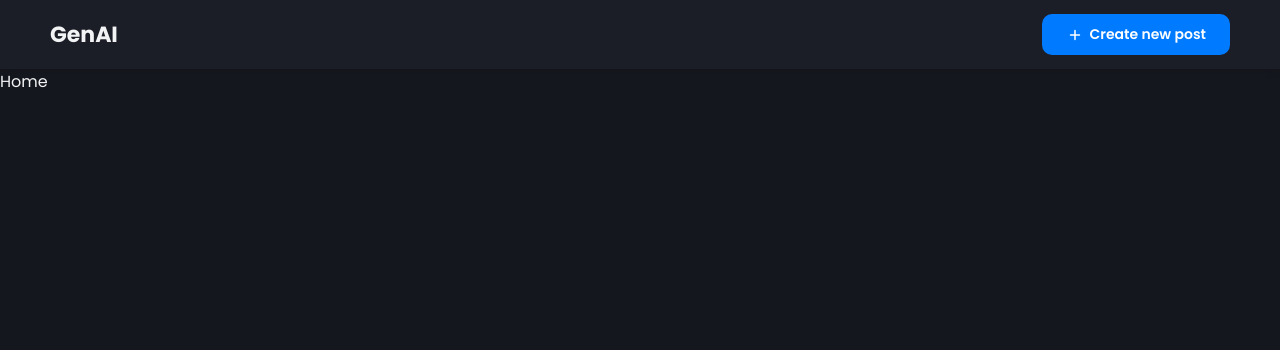
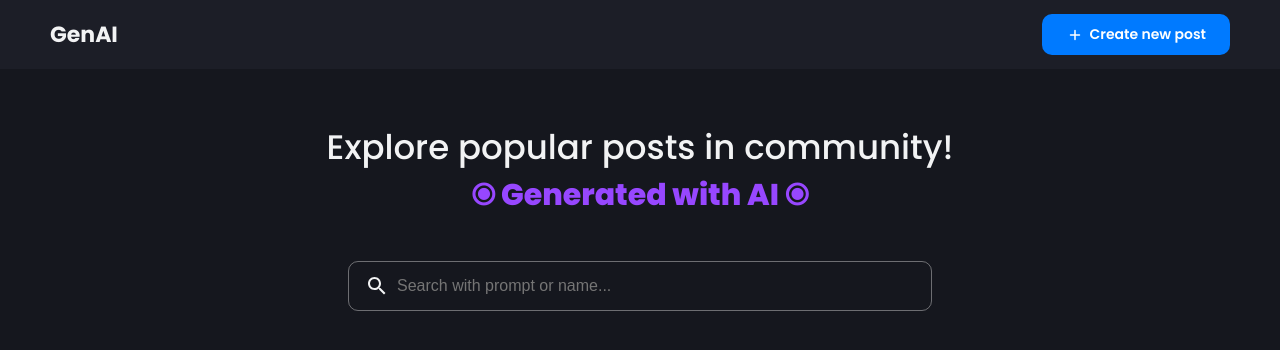
Before and after one commit to Subhransu02/dalle-clone, a React (Create React App) app in the folder client/: page / in a window 1280 px wide. Shown: the top 350 px of the page. Built offline with nearby package versions, Linux system fonts and the light colour scheme.

Commit message:
add search bar

```diff
--- /dev/null
+++ b/client/src/components/SearchBar.jsx
@@ -0,0 +1,41 @@
+import React from "react";
+import styled from "styled-components";
+import { SearchOutlined } from "@mui/icons-material";
+
+const SearchBarContainer = styled.div`
+  display: flex;
+  border: 1px solid ${({ theme }) => theme.text_secondary + 90};
+  color: ${({ theme }) => theme.text_primary};
+  align-items: center;
+  gap: 6px;
+  padding: 12px 16px;
+  border-radius: 10px;
+  width: 90%;
+  max-width: 550px;
+  @media (max-width: 768px) {
+    padding: 10px 10px;
+  }
+`;
+
+const SearchBar = () => {
+  return (
+    <SearchBarContainer>
+      <SearchOutlined />
+      <input
+        type="text"
+        placeholder="Search with prompt or name..."
+        style={{
+          border: "none",
+          outline: "none",
+          background: "transparent",
+          color: "inherit",
+          fontSize: "16px",
+          fontWeight: 500,
+          width: "100%",
+        }}
+      />
+    </SearchBarContainer>
+  );
+};
+
+export default SearchBar;
--- a/client/src/pages/Home.jsx
+++ b/client/src/pages/Home.jsx
@@ -1,12 +1,49 @@
 import React from "react";
 import styled from "styled-components";
+import SearchBar from "../components/SearchBar";
 
 const Container = styled.div`
   height: 100%;
   overflow-y: scroll;
+  background: ${({ theme }) => theme.bg};
+  padding: 30px 30px;
+  padding-botton: 50px;
+  display: flex;
+  flex-direction: column;
+  align-items: center;
+  gap: 20px;
+  @media (max-width: 600px) {
+    padding: 6px 10px;
+  }
+`;
+
+const Headline = styled.h1`
+  font-size: 34px;
+  font-weight: 500;
+  color: ${({ theme }) => theme.text_primary};
+  display: flex;
+  flex-direction: column;
+  align-items: center;
+
+  @media (max-width: 600px) {
+    font-size: 20px;
+  }
+`;
+const Span = styled.span`
+  font-size: 30px;
+  font-weight: 800;
+  color: ${({ theme }) => theme.secondary};
 `;
 const Home = () => {
-  return <Container>Home</Container>;
+  return (
+    <Container>
+      <Headline>
+        Explore popular posts in community!
+        <Span>⦿ Generated with AI ⦿</Span>
+      </Headline>
+      <SearchBar />
+    </Container>
+  );
 };
 
 export default Home;
```
